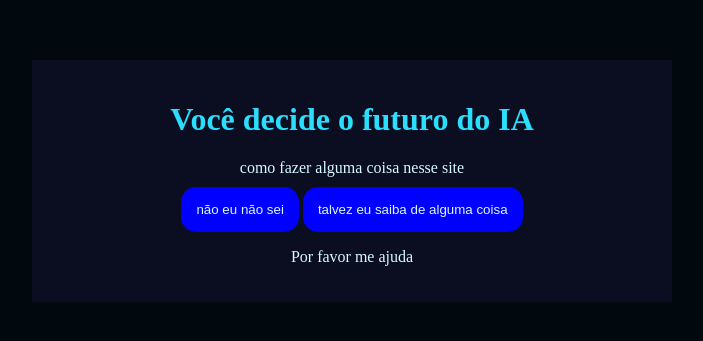
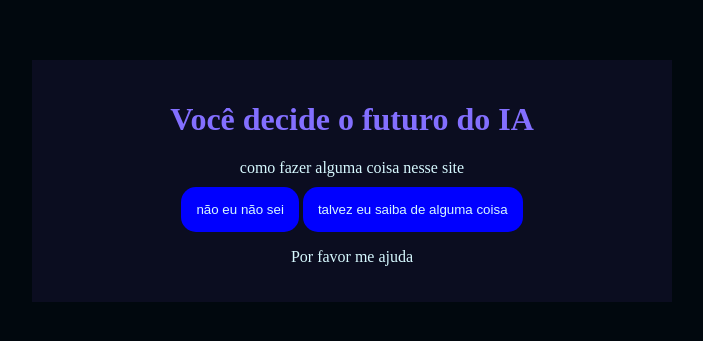
Before and after one commit to miusicos/aula1, a plain HTML site: page index.html in a window 1280 px wide. Shown: the part 227-568 px from the top of the page, without its empty margins (288-991 px from the left). Drawn offline with Linux system fonts and the light colour scheme.

Commit message:
Update style.css

```diff
--- a/style.css
+++ b/style.css
@@ -2,7 +2,7 @@
     --cor-fundo: #01080E;
     --cor-principal: #0B0D20 ;
     --cor-secundaria: #0000FF;
-    --cor-destaque: #2BDEFD;
+    --cor-destaque: #836FFF;
     --cor-texto: #D7F9FF;
 }
 
```
